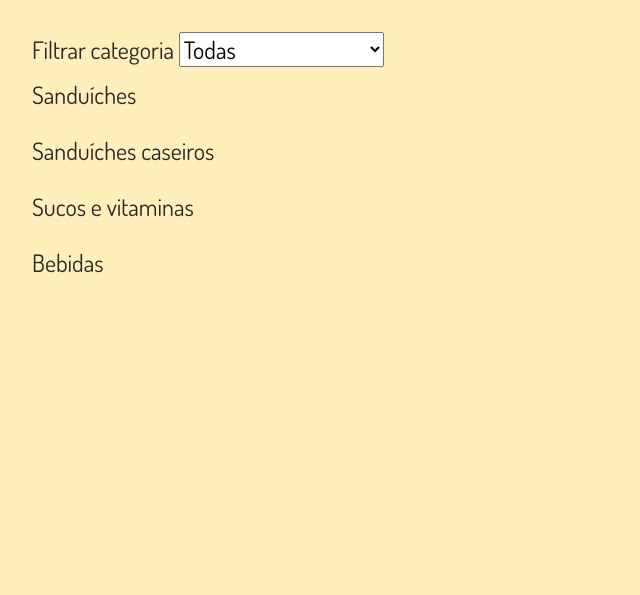
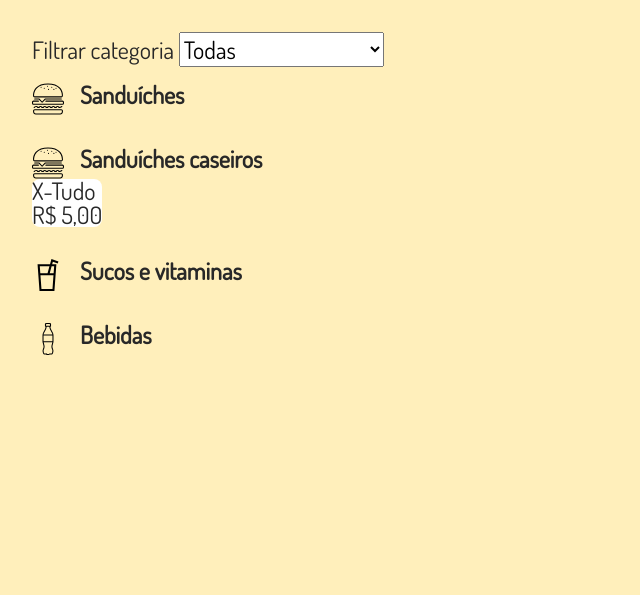
Before and after one commit to eduardor0cha/dgust-frontend, a PHP site: page /cardapio.html in a window 1280 px wide. Shown: the part 96-691 px from the top of the page, without its empty margins (0-640 px from the left). Run offline with PHP 8.4, Linux system fonts and the light colour scheme.

Commit message:
Add icons

```diff
--- a/cardapio.html
+++ b/cardapio.html
@@ -29,14 +29,36 @@
           <option value="drinks">Bebidas</option>
         </select>
       </div>
-      <div class="product-category" data-item="sandwiches">Sanduíches</div>
+      <div class="product-category" data-item="sandwiches">
+        <div class="product-category-title">
+          <img src="./img/icons/hamburger-icon.svg" />
+          <h2>Sanduíches</h2>
+        </div>
+      </div>
       <div class="product-category" data-item="homemade-sandwiches">
-        Sanduíches caseiros
+        <div class="product-category-title">
+          <img src="./img/icons/hamburger-icon.svg" />
+          <h2>Sanduíches caseiros</h2>
+        </div>
+        <div class="products-container">
+          <div class="product">
+            <h3>X-Tudo</h3>
+            <h4>R$ 5,00</h4>
+          </div>
+        </div>
       </div>
       <div class="product-category" data-item="juices-and-smoothies">
-        Sucos e vitaminas
+        <div class="product-category-title">
+          <img src="./img/icons/juice-icon.svg" />
+          <h2>Sucos e vitaminas</h2>
+        </div>
       </div>
-      <div class="product-category" data-item="drinks">Bebidas</div>
+      <div class="product-category" data-item="drinks">
+        <div class="product-category-title">
+          <img src="./img/icons/soda-icon.svg" />
+          <h2>Bebidas</h2>
+        </div>
+      </div>
     </main>
     <footer id="footer">
       <span>D'gust • 2022</span>
--- a/css/pages/cardapio.css
+++ b/css/pages/cardapio.css
@@ -18,3 +18,23 @@
 .product-category {
   margin: 1rem 0;
 }
+
+.product-category-title {
+  font-weight: bold;
+  display: flex;
+}
+
+.product-category-title img {
+  height: 2rem;
+  margin-right: 1rem;
+}
+
+.products-container {
+  display: flex;
+  flex-flow: row wrap;
+}
+
+.product {
+  background-color: white;
+  border-radius: 0.5rem;
+}
--- a/js/cardapio.js
+++ b/js/cardapio.js
@@ -3,12 +3,12 @@ function filterCategories() {
   var filter = select.value.toLowerCase();
   var items = document.getElementsByClassName("product-category");
   for (var i = 0; i < items.length; i++) {
-    var itemClass = items[i].getAttribute("data-item");
+    var itemClass = items[i].dataset.item;
     if (filter == "all") {
-      items[i].style.display = "flex";
+      items[i].style.display = "initial";
     } else {
       if (itemClass.toLowerCase() == filter) {
-        items[i].style.display = "flex";
+        items[i].style.display = "initial";
       } else {
         items[i].style.display = "none";
       }
```
Also changed, not shown: css/pages/principal.css (+27 -30 lines), img/icons/hamburger-icon.svg (added), img/icons/juice-icon.svg (added), img/icons/soda-icon.svg (added).
